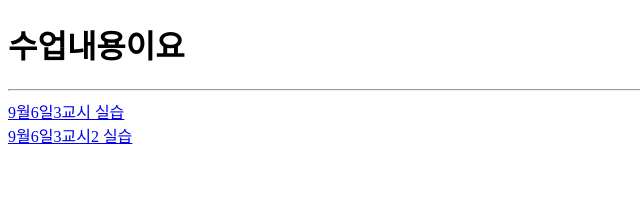
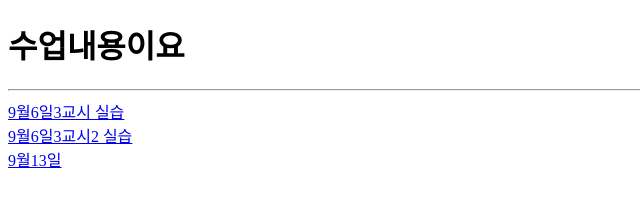
Before and after one commit to oksavingbank/loan-bangking, a plain HTML site: page index.html in a window 1280 px wide. Shown: the full height of the page, 0-640 px from the left. Drawn offline with Linux system fonts and the light colour scheme.

Commit message:
Add files via upload

```diff
--- a/index.html
+++ b/index.html
@@ -10,6 +10,7 @@
     <h1>수업내용이요</h1>
     <hr>
     <a href="9월6일3교시.html">9월6일3교시 실습</a><br>
-    <a href="9월6일3교시2.html">9월6일3교시2 실습</a>
+    <a href="9월6일3교시2.html">9월6일3교시2 실습</a><br>
+    <a href="9월13일.html">9월13일</a>
 </body>
 </html>
```
Also changed, not shown: 9월13일.html (added, +12 -0 lines).
